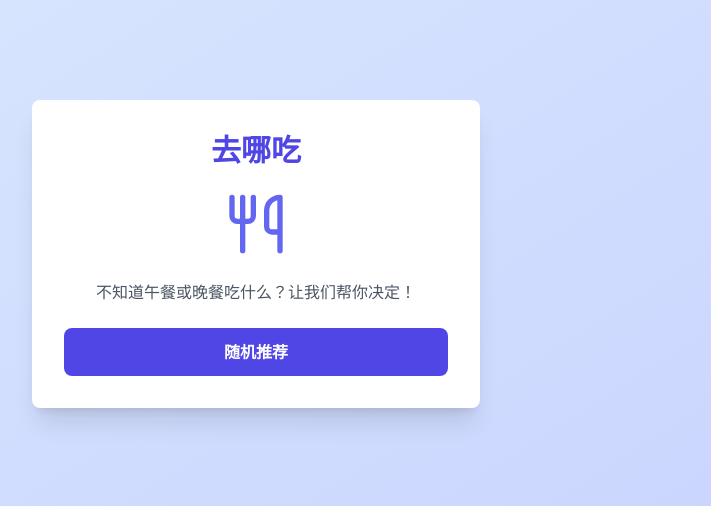
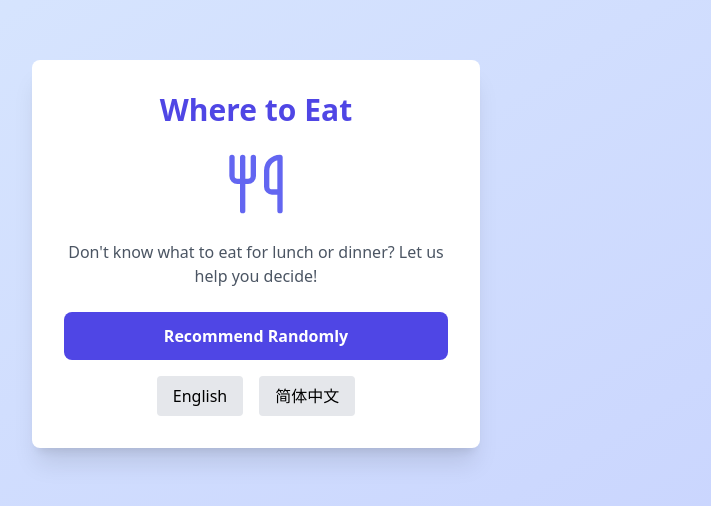
Before and after one commit to rememberber/where_to_eat, a React (Vite) app: page / in a window 1280 px wide. Shown: the part 146-652 px from the top of the page, without its empty margins (384-1095 px from the left). Built offline with nearby package versions, Linux system fonts and the light colour scheme.

Commit message:
修改这个项目，让用户可以选择多语言支持，比如英语、简体中文

```diff
--- a/package.json
+++ b/package.json
@@ -10,9 +10,12 @@
     "preview": "vite preview"
   },
   "dependencies": {
+    "i18next": "^23.16.2",
+    "i18next-browser-languagedetector": "^8.0.0",
     "lucide-react": "^0.344.0",
     "react": "^18.3.1",
-    "react-dom": "^18.3.1"
+    "react-dom": "^18.3.1",
+    "react-i18next": "^15.1.0"
   },
   "devDependencies": {
     "@eslint/js": "^9.9.1",
--- a/src/App.tsx
+++ b/src/App.tsx
@@ -1,4 +1,5 @@
 import React, { useState } from 'react';
+import { useTranslation } from 'react-i18next';
 import { Utensils, MapPin } from 'lucide-react';
 
 const restaurants = {
@@ -15,6 +16,7 @@ const restaurants = {
 };
 
 function App() {
+  const { t, i18n } = useTranslation();
   const [recommendation, setRecommendation] = useState<string | null>(null);
 
   const getRandomRestaurant = () => {
@@ -32,31 +34,39 @@ function App() {
     setRecommendation(getRandomRestaurant());
   };
 
+  const changeLanguage = (lng: string) => {
+    i18n.changeLanguage(lng);
+  };
+
   return (
     <div className="min-h-screen bg-gradient-to-br from-blue-100 to-indigo-200 dark:from-gray-800 dark:to-gray-900 flex flex-col items-center justify-center p-4">
       <div className="bg-white dark:bg-gray-800 rounded-lg shadow-xl p-8 max-w-md w-full">
-        <h1 className="text-3xl font-bold text-center text-indigo-600 dark:text-indigo-400 mb-6">去哪吃</h1>
+        <h1 className="text-3xl font-bold text-center text-indigo-600 dark:text-indigo-400 mb-6">{t('title')}</h1>
         <div className="flex justify-center mb-6">
           <Utensils className="w-16 h-16 text-indigo-500 dark:text-indigo-300" />
         </div>
         <p className="text-center text-gray-600 dark:text-gray-300 mb-6">
-          不知道午餐或晚餐吃什么？让我们帮你决定！
+          {t('description')}
         </p>
         <button
           onClick={handleRecommend}
           className="w-full bg-indigo-600 dark:bg-indigo-500 text-white font-semibold py-3 px-6 rounded-lg hover:bg-indigo-700 dark:hover:bg-indigo-600 transition duration-300 ease-in-out transform hover:scale-105 focus:outline-none focus:ring-2 focus:ring-indigo-500 focus:ring-opacity-50"
         >
-          随机推荐
+          {t('recommendButton')}
         </button>
         {recommendation && (
           <div className="mt-8 text-center">
-            <p className="text-lg font-semibold text-gray-800 dark:text-gray-200 mb-2">推荐地点：</p>
+            <p className="text-lg font-semibold text-gray-800 dark:text-gray-200 mb-2">{t('recommendation')}</p>
             <div className="flex items-center justify-center text-2xl font-bold text-indigo-600 dark:text-indigo-400">
               <MapPin className="w-6 h-6 mr-2" />
               {recommendation}
             </div>
           </div>
         )}
+        <div className="mt-4 flex justify-center space-x-4">
+          <button onClick={() => changeLanguage('en')} className="px-4 py-2 bg-gray-200 rounded">English</button>
+          <button onClick={() => changeLanguage('zh')} className="px-4 py-2 bg-gray-200 rounded">简体中文</button>
+        </div>
       </div>
     </div>
   );
--- /dev/null
+++ b/src/i18n.ts
@@ -0,0 +1,19 @@
+import i18n from 'i18next';
+import { initReactI18next } from 'react-i18next';
+import LanguageDetector from 'i18next-browser-languagedetector';
+import enTranslation from './locales/en/translation.json';
+import zhTranslation from './locales/zh/translation.json';
+
+i18n
+  .use(LanguageDetector)
+  .use(initReactI18next)
+  .init({
+    resources: {
+      en: { translation: enTranslation },
+      zh: { translation: zhTranslation },
+    },
+    fallbackLng: 'en',
+    interpolation: { escapeValue: false },
+  });
+
+export default i18n;
--- /dev/null
+++ b/src/locales/en/translation.json
@@ -0,0 +1,6 @@
+{
+  "title": "Where to Eat",
+  "description": "Don't know what to eat for lunch or dinner? Let us help you decide!",
+  "recommendButton": "Recommend Randomly",
+  "recommendation": "Recommended Place:"
+}
--- /dev/null
+++ b/src/locales/zh/translation.json
@@ -0,0 +1,6 @@
+{
+  "title": "去哪吃",
+  "description": "不知道午餐或晚餐吃什么？让我们帮你决定！",
+  "recommendButton": "随机推荐",
+  "recommendation": "推荐地点："
+}
--- a/src/main.tsx
+++ b/src/main.tsx
@@ -2,6 +2,7 @@ import { StrictMode } from 'react';
 import { createRoot } from 'react-dom/client';
 import App from './App.tsx';
 import './index.css';
+import './i18n';
 
 createRoot(document.getElementById('root')!).render(
   <StrictMode>
```
Also changed, not shown: 1 other file (tests, documents, lock files or other folders).
